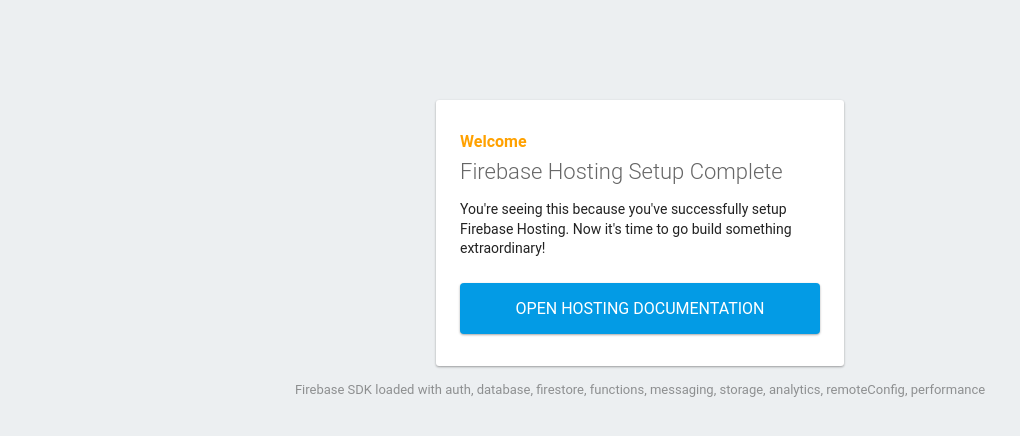
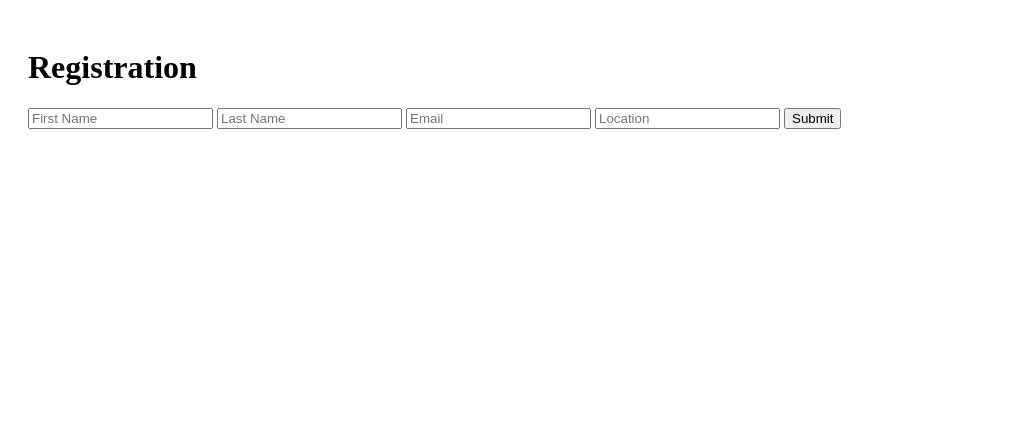
Before and after one commit to polinatolkacheva/democrasee, a plain HTML site: page public/index.html in a window 1280 px wide. Shown: the whole page, without its empty margins (0-1020 px from the left). Drawn offline with nearby package versions, Linux system fonts and the light colour scheme; some packages are replaced by stand-ins of ours.

Commit message:
registration page

```diff
--- a/functions/package.json
+++ b/functions/package.json
@@ -14,6 +14,7 @@
   },
   "main": "lib/index.js",
   "dependencies": {
+    "body-parser": "^1.20.0",
     "express": "^4.18.1",
     "firebase-admin": "^10.3.0",
     "firebase-functions": "^3.21.0"
--- a/public/index.html
+++ b/public/index.html
@@ -3,87 +3,71 @@
   <head>
     <meta charset="utf-8">
     <meta name="viewport" content="width=device-width, initial-scale=1">
-    <title>Welcome to Firebase Hosting</title>
+    <title>Welcome to Democrasee</title>
 
-    <!-- update the version number as needed -->
     <script defer src="/__/firebase/9.9.1/firebase-app-compat.js"></script>
-    <!-- include only the Firebase features as you need -->
     <script defer src="/__/firebase/9.9.1/firebase-auth-compat.js"></script>
     <script defer src="/__/firebase/9.9.1/firebase-database-compat.js"></script>
-    <script defer src="/__/firebase/9.9.1/firebase-firestore-compat.js"></script>
-    <script defer src="/__/firebase/9.9.1/firebase-functions-compat.js"></script>
-    <script defer src="/__/firebase/9.9.1/firebase-messaging-compat.js"></script>
-    <script defer src="/__/firebase/9.9.1/firebase-storage-compat.js"></script>
-    <script defer src="/__/firebase/9.9.1/firebase-analytics-compat.js"></script>
-    <script defer src="/__/firebase/9.9.1/firebase-remote-config-compat.js"></script>
-    <script defer src="/__/firebase/9.9.1/firebase-performance-compat.js"></script>
-    <!--
-      initialize the SDK after all desired features are loaded, set useEmulator to false
-      to avoid connecting the SDK to running emulators.
-    -->
-    <script defer src="/__/firebase/init.js?useEmulator=true"></script>
-
-    <style media="screen">
-      body { background: #ECEFF1; color: rgba(0,0,0,0.87); font-family: Roboto, Helvetica, Arial, sans-serif; margin: 0; padding: 0; }
-      #message { background: white; max-width: 360px; margin: 100px auto 16px; padding: 32px 24px; border-radius: 3px; }
-      #message h2 { color: #ffa100; font-weight: bold; font-size: 16px; margin: 0 0 8px; }
-      #message h1 { font-size: 22px; font-weight: 300; color: rgba(0,0,0,0.6); margin: 0 0 16px;}
-      #message p { line-height: 140%; margin: 16px 0 24px; font-size: 14px; }
-      #message a { display: block; text-align: center; background: #039be5; text-transform: uppercase; text-decoration: none; color: white; padding: 16px; border-radius: 4px; }
-      #message, #message a { box-shadow: 0 1px 3px rgba(0,0,0,0.12), 0 1px 2px rgba(0,0,0,0.24); }
-      #load { color: rgba(0,0,0,0.4); text-align: center; font-size: 13px; }
-      @media (max-width: 600px) {
-        body, #message { margin-top: 0; background: white; box-shadow: none; }
-        body { border-top: 16px solid #ffa100; }
+    <style>
+      body{
+        background-color:  #fff;
+        padding: 20px;
       }
     </style>
+
   </head>
   <body>
-    <div id="message">
-      <h2>Welcome</h2>
-      <h1>Firebase Hosting Setup Complete</h1>
-      <p>You're seeing this because you've successfully setup Firebase Hosting. Now it's time to go build something extraordinary!</p>
-      <a target="_blank" href="https://firebase.google.com/docs/hosting/">Open Hosting Documentation</a>
-    </div>
-    <p id="load">Firebase SDK Loading&hellip;</p>
+      <h1>Registration</h1>
+      <form id="myForm">
+        <div id="error"></div>
+        <input type="text" id="first_name" name="first_name" placeholder="First Name" />
+        <input type="text" id="last_name" name="last_name" placeholder="Last Name" />
+        <input type="text" id="email" name="email" placeholder="Email" />
+        <input type="text" id="location" name="location" placeholder="Location" />
+        <button type="submit">Submit</button>
+      </form>
 
+    <script src="https://code.jquery.com/jquery-3.3.1.min.js"></script>
     <script>
       document.addEventListener('DOMContentLoaded', function() {
-        const loadEl = document.querySelector('#load');
-        // // 🔥🔥🔥🔥🔥🔥🔥🔥🔥🔥🔥🔥🔥🔥🔥🔥🔥🔥🔥🔥🔥🔥🔥🔥🔥🔥🔥🔥🔥🔥🔥
-        // // The Firebase SDK is initialized and available here!
-        //
-        // firebase.auth().onAuthStateChanged(user => { });
-        // firebase.database().ref('/path/to/ref').on('value', snapshot => { });
-        // firebase.firestore().doc('/foo/bar').get().then(() => { });
-        // firebase.functions().httpsCallable('yourFunction')().then(() => { });
-        // firebase.messaging().requestPermission().then(() => { });
-        // firebase.storage().ref('/path/to/ref').getDownloadURL().then(() => { });
-        // firebase.analytics(); // call to activate
-        // firebase.analytics().logEvent('tutorial_completed');
-        // firebase.performance(); // call to activate
-        //
-        // // 🔥🔥🔥🔥🔥🔥🔥🔥🔥🔥🔥🔥🔥🔥🔥🔥🔥🔥🔥🔥🔥🔥🔥🔥🔥🔥🔥🔥🔥🔥🔥
 
-        try {
-          let app = firebase.app();
-          let features = [
-            'auth',
-            'database',
-            'firestore',
-            'functions',
-            'messaging',
-            'storage',
-            'analytics',
-            'remoteConfig',
-            'performance',
-          ].filter(feature => typeof app[feature] === 'function');
-          loadEl.textContent = `Firebase SDK loaded with ${features.join(', ')}`;
-        } catch (e) {
-          console.error(e);
-          loadEl.textContent = 'Error loading the Firebase SDK, check the console.';
-        }
+          document.querySelector("#myForm").addEventListener("submit", function(e){
+              e.preventDefault();
+              console.log('my form submitted with values: '
+                +document.getElementById("first_name").value+' '
+                +document.getElementById("last_name").value+' '
+                +document.getElementById("email").value+' '
+                +document.getElementById("location").value+' ');
+
+              var SendInfo = {
+                firstName: document.getElementById("first_name").value,
+                lastName: document.getElementById("last_name").value,
+                email: document.getElementById("email").value,
+                location: document.getElementById("location").value
+              }
+
+              $.ajax({
+                type: "POST",
+                url: "/register",
+                data: JSON.stringify(SendInfo),
+                dataType: 'json',
+                contentType: 'application/json',
+                success: function(msg){
+                        console.log( "Data Saved: " + JSON.stringify(msg) );
+
+                        if(msg.error){
+                           document.getElementById('error').innerHTML = JSON.stringify(msg.error);
+                        }
+                  },
+                  error: function(XMLHttpRequest, textStatus, errorThrown) {
+                     console.log("some error"+JSON.stringify(errorThrown)+JSON.stringify(textStatus));
+                  }
+              });
+
+          });
+
       });
     </script>
+
   </body>
 </html>
```
Also changed, not shown: functions/src/index.ts (+11 -3 lines), functions/src/pages/register.ts (added, +51 -0 lines), 3 other files.
